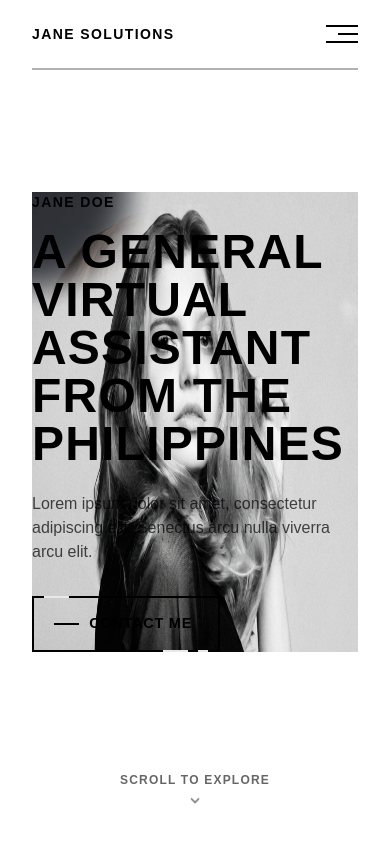
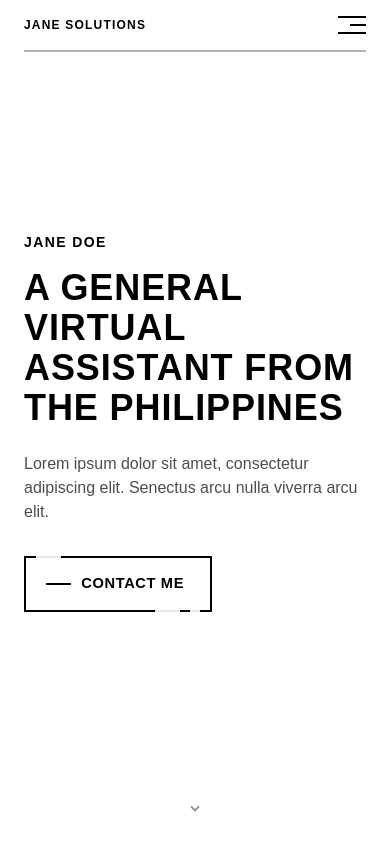
Before and after one commit to Siegenetics404/minimalist-va-portfolio, a React (Vite) app: page / in a window 390 px wide. Shown: the top 844 px of the page. Built offline with nearby package versions, Linux system fonts and the light colour scheme; a web font is replaced by a local one.

Commit message:
responsive header and hero

```diff
--- a/src/components/Header.jsx
+++ b/src/components/Header.jsx
@@ -32,8 +32,8 @@ export default function Header() {
             style={{ fontFamily: "'Panchang', sans-serif" }}
             className="fixed top-0 left-0 w-full z-30 text-black"
         >
-            <div className="flex items-center justify-between px-8 md:px-20 py-6 bg-white">
-                <span className="text-sm font-semibold tracking-widest uppercase">
+            <div className="flex items-center justify-between px-6 sm:px-8 md:px-14 lg:px-20 py-4 sm:py-5 md:py-6 bg-white">
+                <span className="text-xs sm:text-sm font-semibold tracking-widest uppercase">
                     Jane Solutions
                 </span>
 
@@ -42,27 +42,27 @@ export default function Header() {
                     aria-label={isOpen ? "Close menu" : "Open menu"}
                     aria-expanded={isOpen}
                     onClick={() => setIsOpen((prev) => !prev)}
-                    className="relative z-40 flex flex-col cursor-pointer items-end justify-center gap-1.5 w-8 transition-transform duration-200 ease-in-out hover:scale-110"
+                    className="relative z-40 flex flex-col cursor-pointer items-end justify-center gap-1.5 w-7 sm:w-8 transition-transform duration-200 ease-in-out hover:scale-110"
                 >
                     <span
                         style={{ transformOrigin: 'center' }}
-                        className={`block h-0.5 w-8 bg-black transition-transform duration-300 ease-in-out ${isOpen ? "translate-y-2 rotate-45" : ""
+                        className={`block h-0.5 w-7 sm:w-8 bg-black transition-transform duration-300 ease-in-out ${isOpen ? "translate-y-2 rotate-45" : ""
                             }`}
                     ></span>
                     <span
-                        className={`block h-0.5 w-5 bg-black transition-[opacity,width] duration-200 ease-in-out ${isOpen ? "w-0 opacity-0" : "opacity-100"
+                        className={`block h-0.5 w-4 sm:w-5 bg-black transition-[opacity,width] duration-200 ease-in-out ${isOpen ? "w-0 opacity-0" : "opacity-100"
                             }`}
                     ></span>
                     <span
                         style={{ transformOrigin: 'center' }}
-                        className={`block h-0.5 w-8 bg-black transition-transform duration-300 ease-in-out ${isOpen ? "-translate-y-2 -rotate-45" : ""
+                        className={`block h-0.5 w-7 sm:w-8 bg-black transition-transform duration-300 ease-in-out ${isOpen ? "-translate-y-2 -rotate-45" : ""
                             }`}
                     ></span>
                 </button>
             </div>
 
             <div
-                className={`border-b-2 border-black/30 bg-white transition-all duration-300 ease-in-out ${isScrolled ? "mx-0 shadow-[0_4px_12px_-4px_rgba(0,0,0,0.15)]" : "mx-8 md:mx-20"
+                className={`border-b-2 border-black/30 bg-white transition-all duration-300 ease-in-out ${isScrolled ? "mx-0 shadow-[0_4px_12px_-4px_rgba(0,0,0,0.15)]" : "mx-6 sm:mx-8 md:mx-14 lg:mx-20"
                     }`}
             ></div>
 
@@ -75,22 +75,22 @@ export default function Header() {
                 className="w-full bg-white"
             >
                 <div className="overflow-hidden">
-                    <nav className="flex flex-col items-start gap-1 px-8 md:px-20 pt-8">
+                    <nav className="flex flex-col items-start gap-1 px-6 sm:px-8 md:px-14 lg:px-20 pt-6 sm:pt-8">
                         {NAV_LINKS.map((link) => (
 
                             <a key={link.label}
                                 href={link.href}
                                 onClick={() => setIsOpen(false)}
-                                className="text-xl md:text-2xl font-semibold uppercase tracking-wide text-black hover:text-black/50 hover:translate-x-2 transition-all duration-200 ease-in-out py-1.5"
+                                className="text-lg sm:text-xl md:text-2xl lg:text-3xl font-semibold uppercase tracking-wide text-black hover:text-black/50 hover:translate-x-2 transition-all duration-200 ease-in-out py-1 sm:py-1.5"
                             >
                                 {link.label}
                             </a>
                         ))}
                     </nav>
 
-                    <div className="border-t border-black/10 mx-8 md:mx-20 mt-6"></div>
+                    <div className="border-t border-black/10 mx-6 sm:mx-8 md:mx-14 lg:mx-20 mt-4 sm:mt-6"></div>
 
-                    <div className="flex items-center gap-6 px-8 md:px-20 py-6">
+                    <div className="flex flex-wrap items-center gap-4 sm:gap-6 px-6 sm:px-8 md:px-14 lg:px-20 py-4 sm:py-6">
                         {SOCIAL_LINKS.map((social) => (
 
                             <a key={social.label}
--- a/src/pages/home/hero.jsx
+++ b/src/pages/home/hero.jsx
@@ -1,6 +1,7 @@
 import { useRef, useEffect } from "react";
 import profileImg from '../../assets/imgs/profile/profile-bna1.webp'
 import profileImgHover from '../../assets/imgs/profile/profile.webp'
+import { scrollToSmooth } from '../../lib/lenisInstance'
 
 export default function Hero() {
   const containerRef = useRef(null);
@@ -46,16 +47,21 @@ export default function Hero() {
     };
   }, []);
 
+  const handleScrollClick = (e) => {
+    e.preventDefault();
+    scrollToSmooth('#about');
+  };
+
   return (
     <section
       id="home"
       style={{ fontFamily: "'Panchang', sans-serif" }}
-      className="relative h-screen w-full text-black flex items-center justify-start text-left px-8 md:px-20 overflow-hidden"
+      className="relative h-screen w-full text-black flex items-center justify-start text-left px-6 sm:px-8 md:px-20 overflow-hidden"
     >
       <div className="relative flex items-center w-full">
-        <div className="flex flex-col items-start text-left">
+        <div className="flex flex-col items-start text-left w-full lg:w-auto">
           <span className="text-sm font-semibold tracking-widest uppercase">Jane Doe</span>
-          <h1 className="text-5xl md:text-7xl font-bold uppercase tracking-wide mt-4 max-w-5xl">
+          <h1 className="text-4xl sm:text-5xl md:text-6xl lg:text-7xl font-bold uppercase tracking-wide mt-4 max-w-5xl">
             A general virtual assistant from the Philippines
           </h1>
           <p className="mt-6 max-w-xl text-black/70">
@@ -72,7 +78,7 @@ export default function Hero() {
 
         <div
           ref={containerRef}
-          className="absolute top-0 right-0 h-full w-auto -z-10 inline-block"
+          className="hidden lg:inline-block absolute top-0 right-0 h-full w-auto -z-10"
         >
           <img
             src={profileImg}
@@ -90,10 +96,12 @@ export default function Hero() {
       </div>
 
 
+
       <a href="#about"
-        className="absolute bottom-8 left-1/2 -translate-x-1/2 flex flex-col items-center gap-2 text-black/60 hover:text-black transition-colors duration-200 ease-in-out"
+        onClick={handleScrollClick}
+        className="absolute bottom-6 md:bottom-8 left-1/2 -translate-x-1/2 flex flex-col items-center gap-2 text-black/60 hover:text-black transition-colors duration-200 ease-in-out"
       >
-        <span className="text-xs font-semibold tracking-widest uppercase">
+        <span className="hidden lg:inline text-xs font-semibold tracking-widest uppercase">
           Scroll to explore
         </span>
         <svg
```
